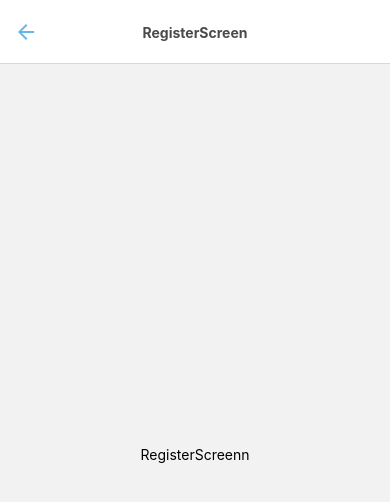
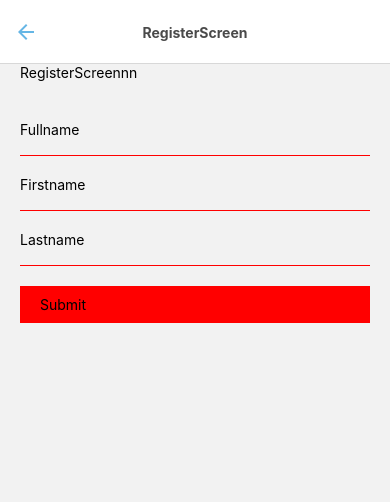
Before and after one commit to Archimondee/boilerplate-rn, a React Native app: screen /RegisterScreen in a window 390 px wide. Shown: the top 502 px of the page. Built offline with nearby package versions, Linux system fonts and the light colour scheme; no server answers.

Commit message:
add yup form validation

```diff
--- a/package.json
+++ b/package.json
@@ -23,6 +23,7 @@
     "logcat": "adb -s emulator-5554 logcat | grep \"NODEJS-MOBILE\\|NODEJS-RN\\|AndroidRuntime\\|ReactNative\""
   },
   "dependencies": {
+    "@react-native-async-storage/async-storage": "^1.17.5",
     "@react-navigation/bottom-tabs": "^6.3.1",
     "@react-navigation/core": "^6.2.1",
     "@react-navigation/material-top-tabs": "^6.2.1",
@@ -30,6 +31,7 @@
     "@react-navigation/stack": "^6.2.1",
     "axios": "^0.27.2",
     "babel-plugin-module-resolver": "^4.1.0",
+    "moment": "^2.29.3",
     "react": "17.0.2",
     "react-native": "0.68.2",
     "react-native-config": "^1.4.5",
@@ -41,7 +43,8 @@
     "redux": "^4.2.0",
     "redux-logger": "^3.0.6",
     "redux-thunk": "^2.4.1",
-    "redux-tools": "^3.2.0"
+    "redux-tools": "^3.2.0",
+    "yup": "^0.32.11"
   },
   "devDependencies": {
     "@babel/core": "^7.12.9",
@@ -52,6 +55,7 @@
     "@types/react-redux": "^7.1.24",
     "@types/react-test-renderer": "^17.0.1",
     "@types/redux-logger": "^3.0.9",
+    "@types/yup": "^0.29.14",
     "@typescript-eslint/eslint-plugin": "^5.17.0",
     "@typescript-eslint/parser": "^5.17.0",
     "babel-jest": "^26.6.3",
--- a/src/screens/LoginScreen/LoginScreen.tsx
+++ b/src/screens/LoginScreen/LoginScreen.tsx
@@ -5,6 +5,7 @@ import NavigationService from "utils/NavigationService";
 import Config from "react-native-config";
 import { useEffect } from "react";
 import { useDispatch } from "react-redux";
+import moment from "moment";
 
 import { useTestData } from "../../hooks";
 import { getDataTest } from "../../store/user/actions";
@@ -26,6 +27,8 @@ const LoginScreen = () => {
       />
       <Text>Status : {Config.STATUS}</Text>
 
+      <Text>Today : {moment().format("MMMM Do YYYY, h:mm:ss a")}</Text>
+
       <Text>Data Test </Text>
       <Text>CODE : {testData.data?.bpi.EUR.code}</Text>
       <Text>Rate : {testData.data?.bpi.EUR.rate}</Text>
--- a/src/screens/RegisterScreen/RegisterScreen.tsx
+++ b/src/screens/RegisterScreen/RegisterScreen.tsx
@@ -1,12 +1,91 @@
-import * as React from "react";
-import { Text, View } from "react-native";
-
-import styles from "./RegisterScreenStyles";
+import ButtonExample from "components/Button/ButtonExample";
+import React, { useState } from "react";
+import { Text, TextInput, View, Alert } from "react-native";
+import { exampleValidation } from "utils/validations/ValidationService";
 
 const RegisterScreen = () => {
+  const [firstName, setFirstName] = useState("");
+  const [lastName, setLastName] = useState("");
+  const [fullname, setFullname] = useState("");
+
+  const [fullnameErr, setFullnameErr] = useState("");
+  const [lastnameErr, setLastnameErr] = useState("");
+  const [firstnameErr, setFirstnameErr] = useState("");
+
+  const fullNameHandler = (value: string) => {
+    setFullname(value);
+  };
+
+  const firstNameHandler = (value: string) => {
+    setFirstName(value);
+  };
+
+  const lastNameHandler = (value: string) => {
+    setLastName(value);
+  };
+
+  const example = () => {
+    exampleValidation({
+      fullname: fullname,
+      lastName: lastName,
+      firstName: firstName,
+    }).then((validation: any) => {
+      switch (validation.type) {
+        case "fullname":
+          setFullnameErr(validation.message);
+          break;
+        case "firstname":
+          setFullnameErr("");
+          setFirstnameErr(validation.message);
+          break;
+        case "lastname":
+          setFullnameErr("");
+          setFirstnameErr("");
+          setLastnameErr(validation.message);
+          break;
+        default:
+          setFullnameErr("");
+          setFirstnameErr("");
+          setLastnameErr("");
+          Alert.alert("Success input");
+      }
+    });
+  };
+
   return (
-    <View style={styles.container}>
-      <Text>RegisterScreenn</Text>
+    <View style={{ paddingHorizontal: 20 }}>
+      <Text>RegisterScreennn</Text>
+
+      <View style={{ paddingVertical: 20 }}>
+        <Text style={{ paddingTop: 20 }}>Fullname</Text>
+        <TextInput
+          value={fullname}
+          underlineColorAndroid="transparent"
+          onChangeText={fullNameHandler}
+          keyboardType={"default"}
+          style={{ borderBottomColor: "red", borderBottomWidth: 1 }}
+        />
+        <Text>{fullnameErr}</Text>
+        <Text style={{ paddingTop: 20 }}>Firstname</Text>
+        <TextInput
+          value={firstName}
+          underlineColorAndroid="transparent"
+          onChangeText={firstNameHandler}
+          keyboardType={"default"}
+          style={{ borderBottomColor: "red", borderBottomWidth: 1 }}
+        />
+        <Text>{firstnameErr}</Text>
+        <Text style={{ paddingTop: 20 }}>Lastname</Text>
+        <TextInput
+          value={lastName}
+          underlineColorAndroid="transparent"
+          onChangeText={lastNameHandler}
+          keyboardType={"default"}
+          style={{ borderBottomColor: "red", borderBottomWidth: 1 }}
+        />
+        <Text>{lastnameErr}</Text>
+      </View>
+      <ButtonExample title="Submit" onPress={example} />
     </View>
   );
 };
--- a/src/screens/RegisterScreen/RegisterScreenStyles.ts
+++ b/src/screens/RegisterScreen/RegisterScreenStyles.ts
@@ -1,11 +1,11 @@
 import { StyleSheet } from "react-native";
 
 const styles = StyleSheet.create({
-  container: {
-    flex: 1,
-    justifyContent: "center",
-    alignItems: "center",
-  },
+  // container: {
+  //   flex: 1,
+  //   justifyContent: "center",
+  //   alignItems: "center",
+  // },
 });
 
 export default styles;
--- /dev/null
+++ b/src/utils/validations/ValidationDictionary.ts
@@ -0,0 +1,19 @@
+import * as Yup from "yup";
+
+export const fullnameValidation = Yup.object().shape({
+  fullname: Yup.string()
+    .required("Fullname required")
+    .min(4, "Fullname should contain at least 4 characters"),
+});
+
+export const firstNameValidation = Yup.object().shape({
+  firstName: Yup.string()
+    .required("First name required")
+    .min(2, "First name should contain at least 2 characters"),
+});
+
+export const lastNameValidation = Yup.object().shape({
+  lastName: Yup.string()
+    .required("Last name required")
+    .min(3, "Last name should contain at least 3 characters"),
+});
--- /dev/null
+++ b/src/utils/validations/ValidationService.ts
@@ -0,0 +1,66 @@
+import {
+  firstNameValidation,
+  fullnameValidation,
+  lastNameValidation,
+} from "./ValidationDictionary";
+
+interface ExampleValidationProps {
+  fullname: string;
+  firstName: string;
+  lastName: string;
+}
+
+interface ResultProps {
+  type: string;
+  message: string;
+  isValid: boolean;
+}
+
+export const exampleValidation = (props: ExampleValidationProps) => {
+  const { fullname, firstName, lastName } = props;
+
+  const validation = fullnameValidation
+    .validate({ fullname: fullname })
+    .then(() => {
+      firstNameValidation
+        .validate({ firstName: firstName })
+        .then(() => {
+          lastNameValidation
+            .validate({ lastName: lastName })
+            .then(() => {
+              const result: ResultProps = {
+                type: "exampleValidation",
+                message: "Valid",
+                isValid: true,
+              };
+              return result;
+            })
+            .catch(lastnameErr => {
+              const error: ResultProps = {
+                type: "lastname",
+                message: lastnameErr.errors[0],
+                isValid: false,
+              };
+              return error;
+            });
+        })
+        .catch(firstnameErr => {
+          const error: ResultProps = {
+            type: "firstname",
+            message: firstnameErr.errors[0],
+            isValid: false,
+          };
+          return error;
+        });
+    })
+    .catch(fullnameErr => {
+      const error: ResultProps = {
+        type: "fullname",
+        message: fullnameErr.errors[0],
+        isValid: false,
+      };
+      return error;
+    });
+
+  return validation;
+};
```
Also changed, not shown: src/utils/AsyncStorageService.ts (added, +25 -0 lines), 4 other files (tests, documents, lock files or other folders).
